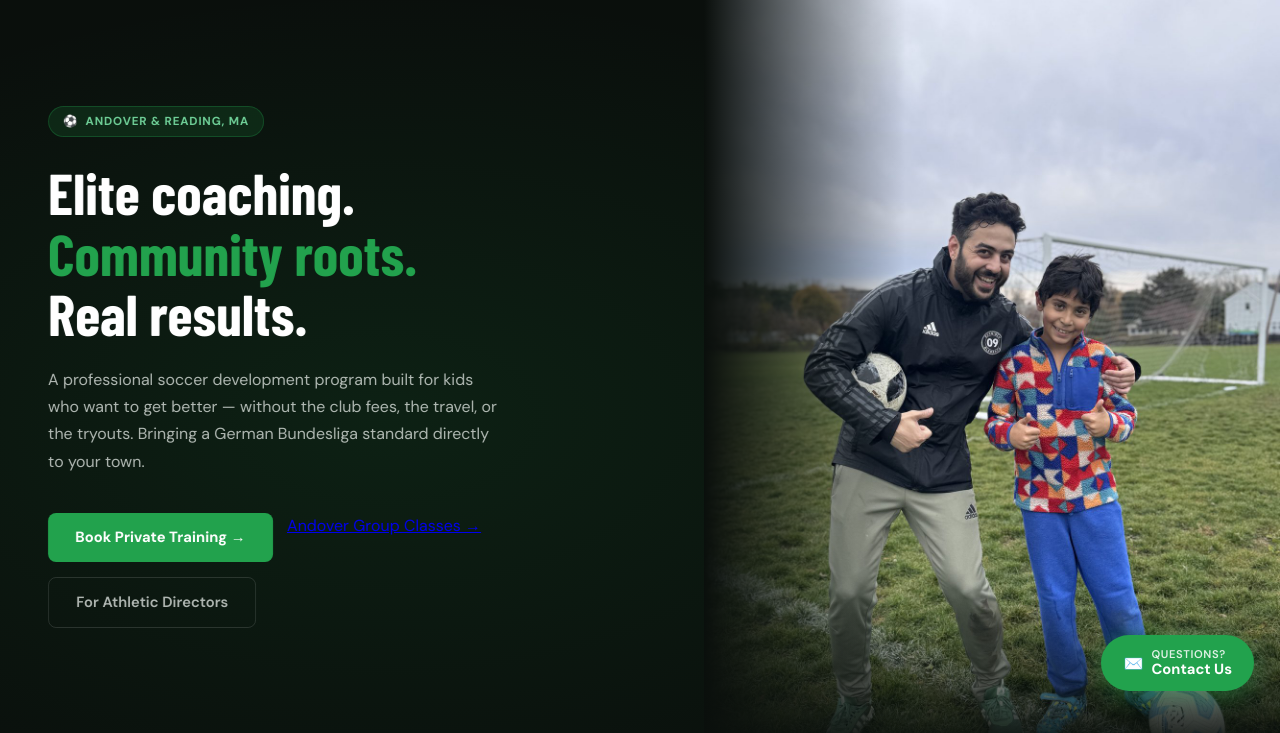
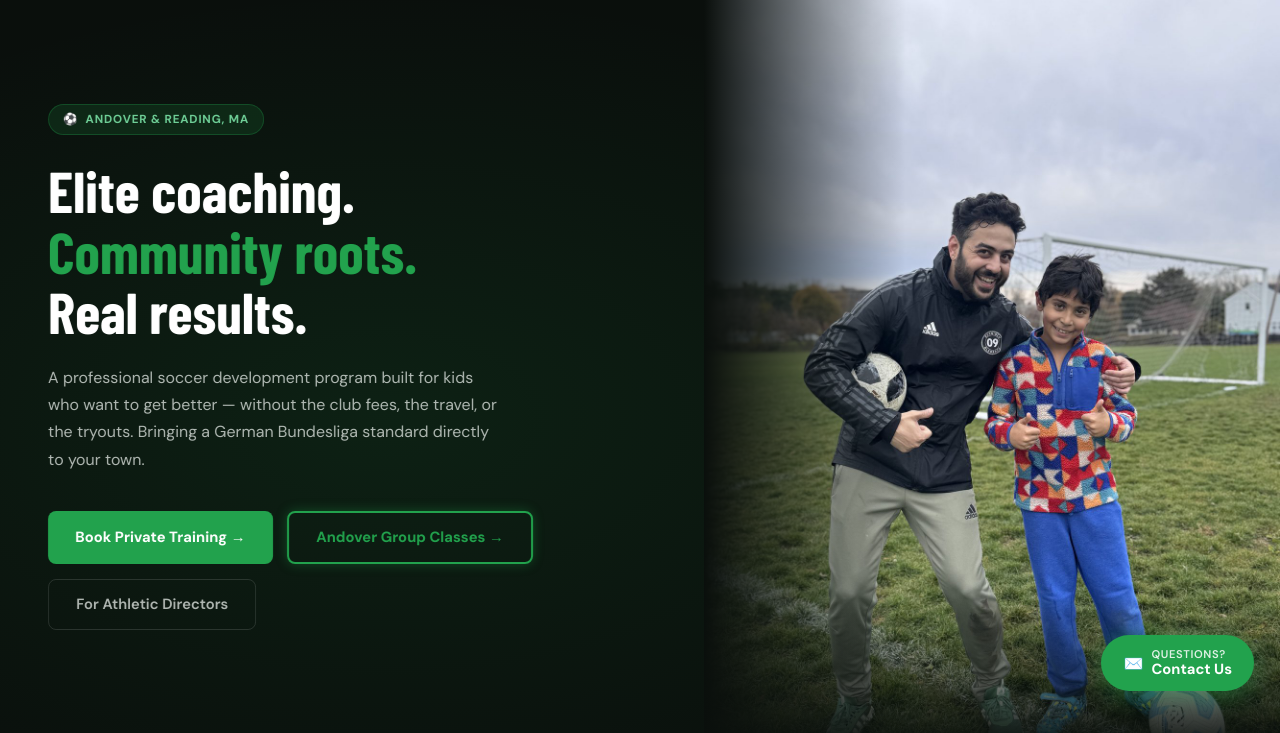
Before and after one commit to noah-qmtk/qumtak-site, a plain HTML site: page public/index.html in a window 1280 px wide. Shown: the part 83-816 px from the top of the page. Drawn offline with nearby package versions, Linux system fonts and the light colour scheme; a script that the page names is missing; a web font is replaced by a local one.

Commit message:
Add btn-andover style with glow border + hover

```diff
--- a/public/style.css
+++ b/public/style.css
@@ -120,6 +120,21 @@ nav {
   transition: border-color 0.2s, color 0.2s, background 0.2s;
 }
 .btn-ghost:hover { border-color: rgba(255,255,255,0.35); color: var(--white); background: rgba(255,255,255,0.04); }
+.btn-andover {
+  display: inline-flex; align-items: center; gap: 6px;
+  background: transparent; color: var(--green);
+  padding: 0.8rem 1.7rem; border-radius: 8px;
+  font-weight: 700; font-size: 0.925rem; text-decoration: none;
+  border: 2px solid var(--green);
+  box-shadow: 0 0 12px rgba(34,162,77,0.35);
+  transition: background 0.2s, color 0.2s, box-shadow 0.2s, transform 0.15s;
+}
+.btn-andover:hover {
+  background: var(--green); color: var(--white);
+  box-shadow: 0 0 22px rgba(34,162,77,0.65);
+  transform: translateY(-1px);
+}
+.btn-andover:active { transform: translateY(0); box-shadow: 0 0 10px rgba(34,162,77,0.4); }
 .hero-image {
   position: relative; overflow: hidden;
 }
```
